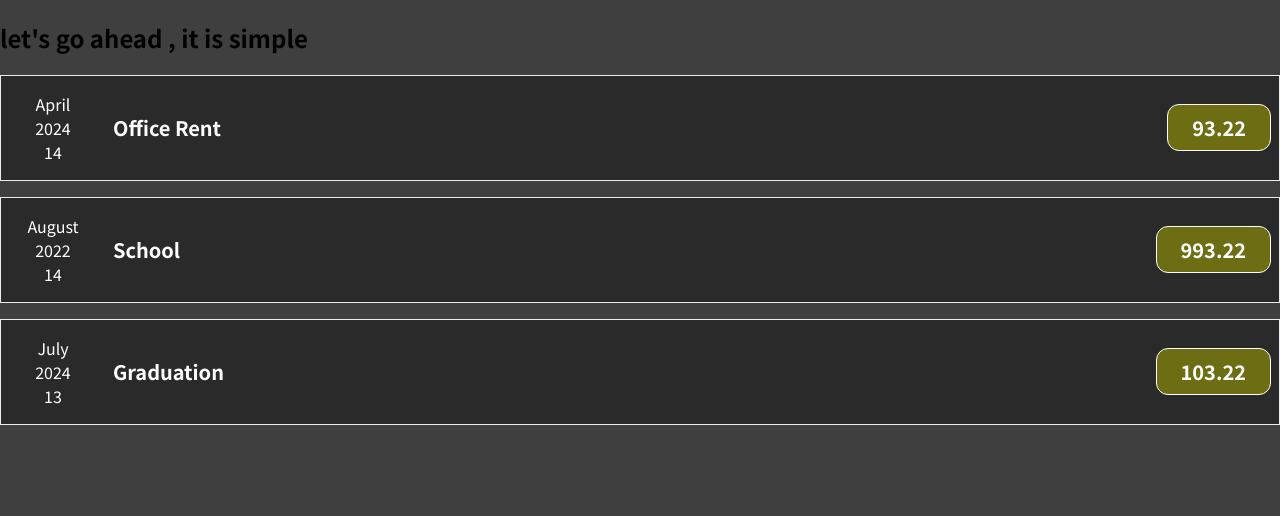
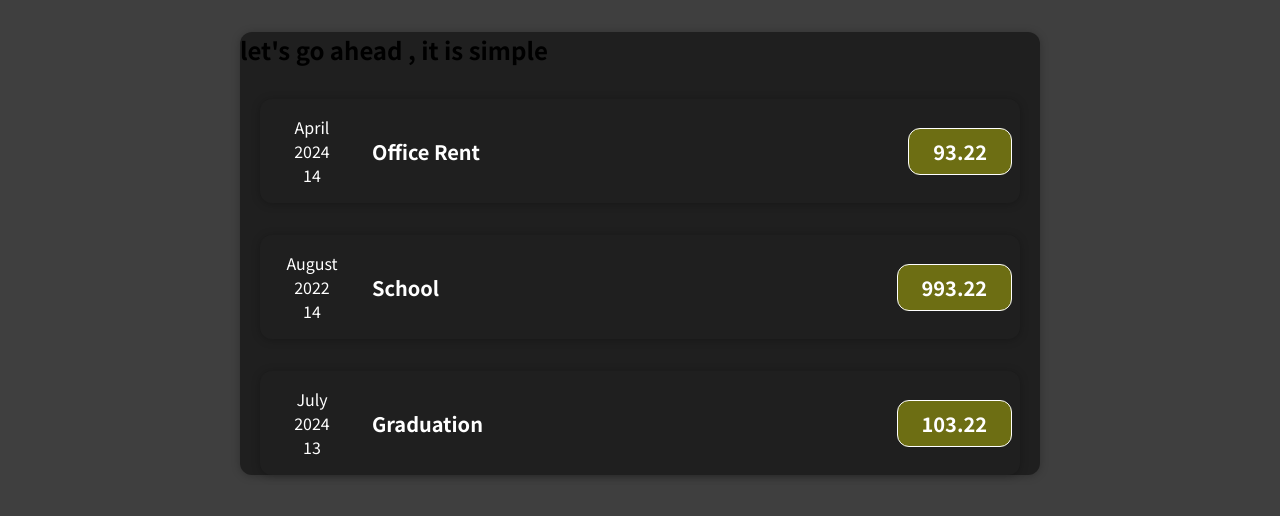
Before and after one commit to AnanSer/Expense-Tracker, a React (Create React App) app: page / in a window 1280 px wide. Shown: the top 516 px of the page. Built offline with nearby package versions, Linux system fonts and the light colour scheme.

Commit message:
added card .js and .css

```diff
--- a/src/App.js
+++ b/src/App.js
@@ -1,6 +1,7 @@
 import logo from "./logo.svg";
 import "./App.css";
 import ExpenseItem from "./components/ExpenseItem";
+import Card from "./components/Card";
 function App() {
   const expenses = [
     {
@@ -24,7 +25,7 @@
   ];
 
   return (
-    <div>
+    <Card>
       <h2>let's go ahead , it is simple</h2>
       <ExpenseItem
         title={expenses[0].title}
@@ -41,7 +42,7 @@
         amount={expenses[2].amount}
         date={expenses[2].date}
       />
-    </div>
+    </Card>
   );
 }
 
--- a/src/components/Card.css
+++ b/src/components/Card.css
@@ -1,4 +1,8 @@
 .card {
-  border: 1px solid #ececec;
-  background-color: #2a2a2a;
+  border-radius: 12px;
+  box-shadow: 0 1px 8px rgba(0, 0, 0, 0.25);
+  background-color: rgb(31, 31, 31);
+  margin: 2rem auto;
+  width: 50rem;
+  max-width: 95%;
 }
--- a/src/components/ExpenseItem.css
+++ b/src/components/ExpenseItem.css
@@ -18,7 +18,7 @@
 }
 
 .expense-item h2 {
-  color: #3a3a3a;
+  /* color: #3a3a3a; */
   font-size: 1rem;
   flex: 1;
   margin: 0 1rem;
```
